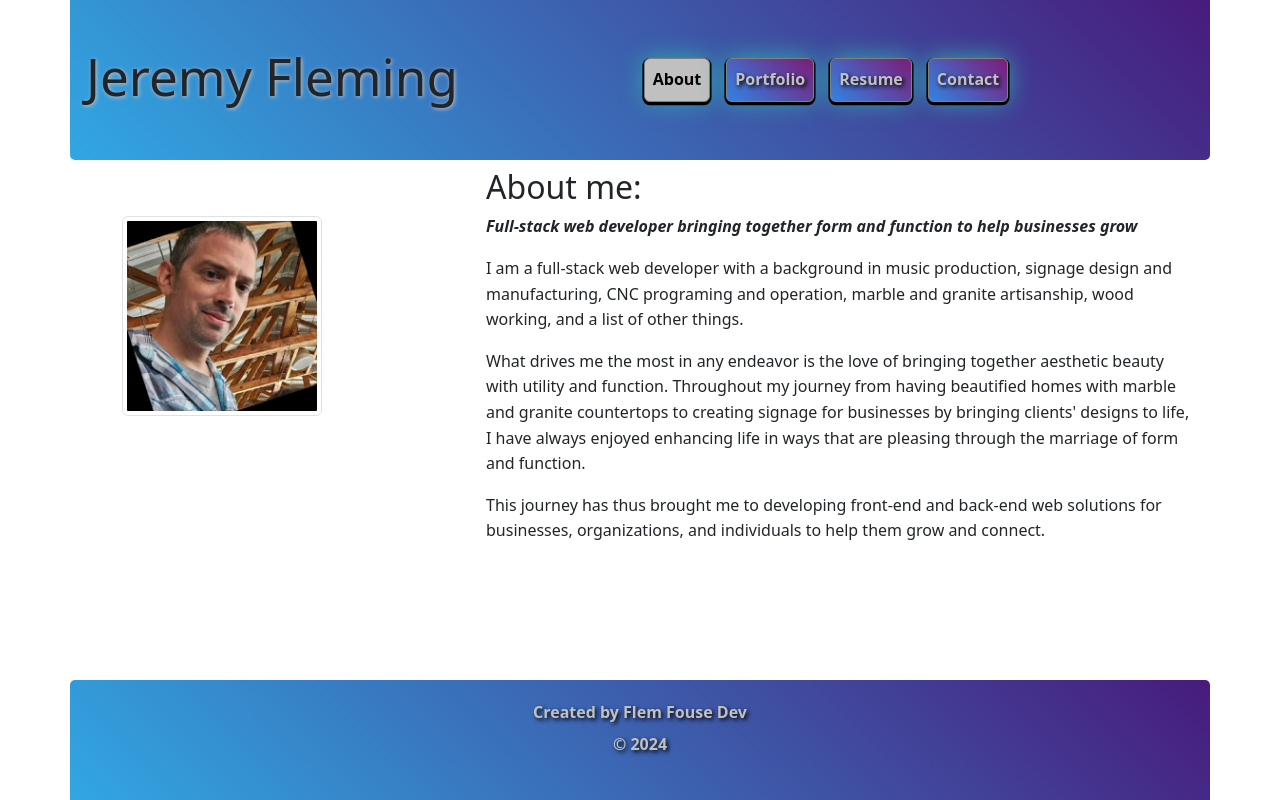
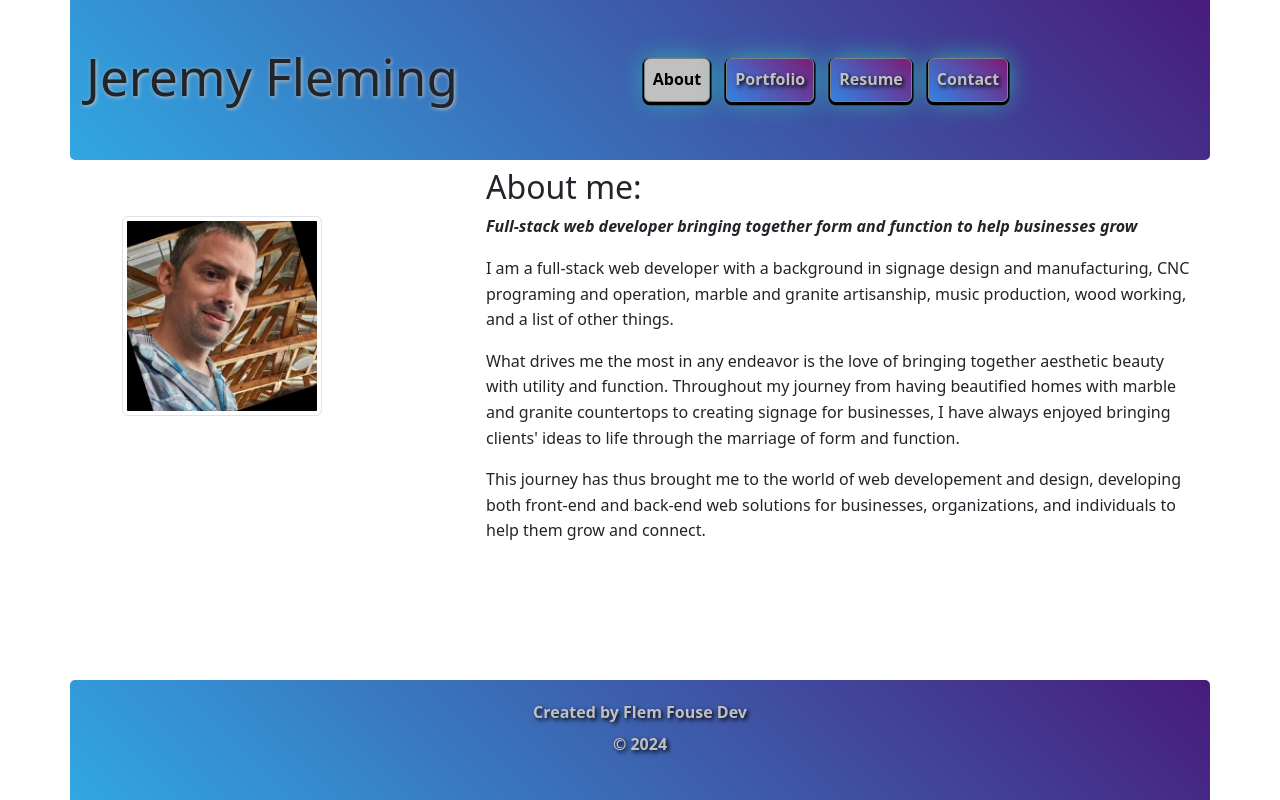
Before and after one commit to Flem-House-Dev/Flem-House-Dev-Portfolio, a React (Vite) app: page / in a window 1280 px wide. Built offline with nearby package versions, Linux system fonts and the light colour scheme.

Commit message:
added contact form

```diff
--- a/src/App.jsx
+++ b/src/App.jsx
@@ -2,7 +2,9 @@ import { Outlet } from "react-router-dom";
 import Footer from "./components/Footer";
 import Header from "./components/Header";
 
+
 function App() {
+
   return (
     <>
       <div className="container">
@@ -10,9 +12,11 @@ function App() {
           <Header />
         </div>
         <div className="row">
-          <main className="mx-lg-3 pt-2">
-            <Outlet />
-          </main>
+
+            <main id="main-div" className="mx-lg-3 pt-2">
+              <Outlet />
+            </main>
+
         </div>
         <div className="row">
           <Footer />
--- a/src/pages/About.jsx
+++ b/src/pages/About.jsx
@@ -23,23 +23,24 @@ function About() {
               <br />
             </p>
             <p>
-              I am a full-stack web developer with a background in music
-              production, signage design and manufacturing, CNC programing and
-              operation, marble and granite artisanship, wood working, and a
-              list of other things. <br />
+              I am a full-stack web developer with a background in signage
+              design and manufacturing, CNC programing and operation, marble and
+              granite artisanship, music production, wood working, and a list of
+              other things. <br />
             </p>
             <p>
               What drives me the most in any endeavor is the love of bringing
               together aesthetic beauty with utility and function. Throughout my
               journey from having beautified homes with marble and granite
-              countertops to creating signage for businesses by bringing
-              clients' designs to life, I have always enjoyed enhancing life in
-              ways that are pleasing through the marriage of form and function.
+              countertops to creating signage for businesses, I have always
+              enjoyed bringing clients' ideas to life through the marriage of
+              form and function.
             </p>
             <p>
-              This journey has thus brought me to developing front-end and
-              back-end web solutions for businesses, organizations, and
-              individuals to help them grow and connect.
+              This journey has thus brought me to the world of web developement
+              and design, developing both front-end and back-end web solutions
+              for businesses, organizations, and individuals to help them grow
+              and connect.
             </p>
           </div>
         </div>
--- a/src/pages/Contact.jsx
+++ b/src/pages/Contact.jsx
@@ -82,13 +82,13 @@ function Contact() {
 
           <Row className="mb-3">
             <Col xs="4">
-              <Form.Control as="textarea" type="text" name="message" placeholder="Message" value={formData.message} onChange={handleChange} isInvalid={!!errors.name}/>
+              <Form.Control as="textarea" type="text" name="message" placeholder="Message" value={formData.message} onChange={handleChange} isInvalid={!!errors.name} style={{ height: "120px" }}/>
               <Form.Control.Feedback type="invalid">{errors.message}</Form.Control.Feedback>
             </Col>
           </Row>
         </FormGroup>
 
-        <Button type="submit">Submit</Button>
+        <Button type="submit" className="mb-3">Submit</Button>
       </Form>
     </div>
   );
```
